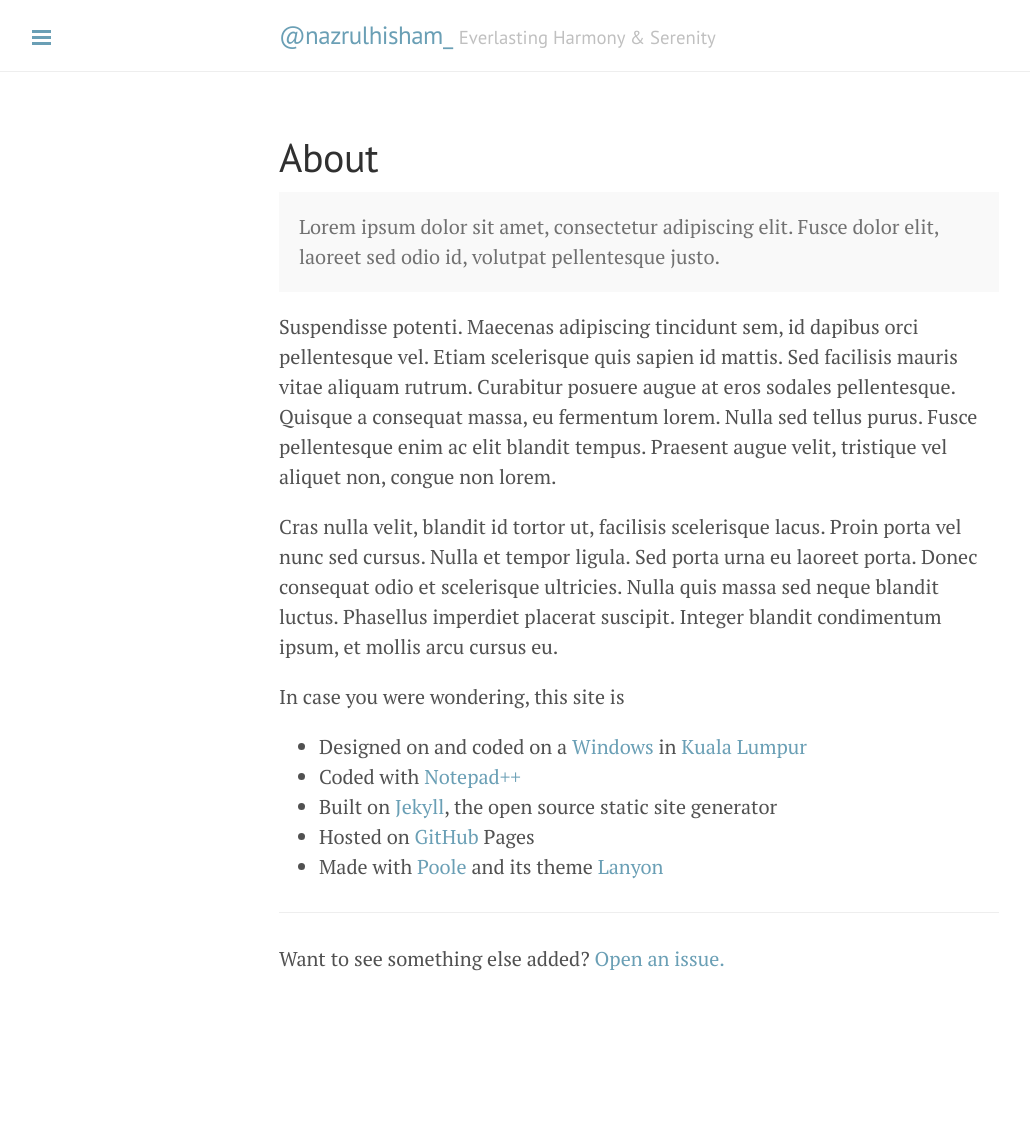
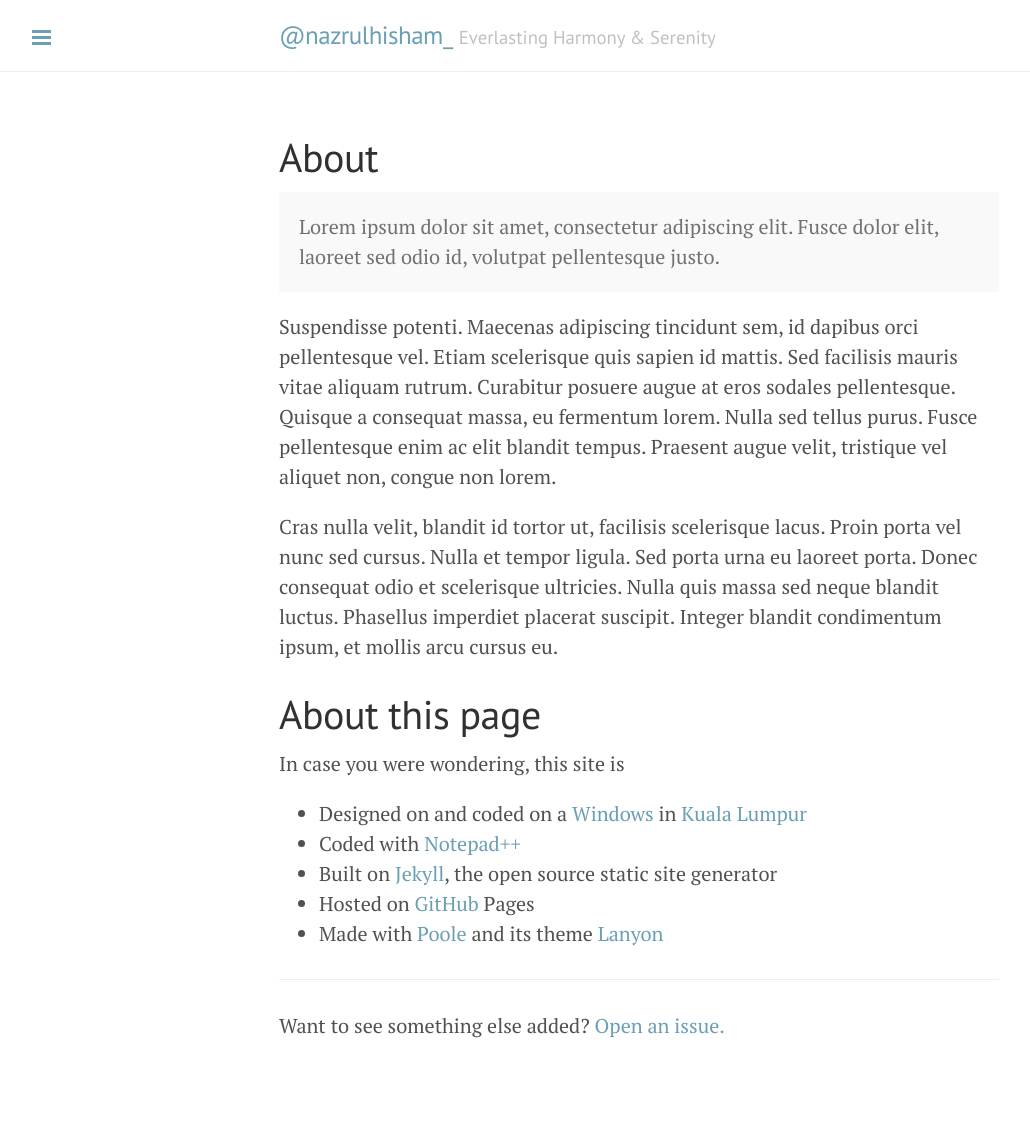
Before and after one commit to lumachroma/fantastik, a Jekyll site: the page built from about.md, in a window 1280 px wide. Shown: the whole page, without its empty margins (1-1031 px from the left). Built offline with Jekyll 4.4.1, drawn with Linux system fonts in a browser that asks for light colours; Markdown is read by kramdown in place of the engine named in the settings; comment, search, counter and statistics services are not loaded; before the commit the page ends 1054 px from its top, so only the background shows below that.

Commit message:
Update about.md

```diff
--- a/about.md
+++ b/about.md
@@ -11,6 +11,8 @@ Suspendisse potenti. Maecenas adipiscing tincidunt sem, id dapibus orci pellente
 
 Cras nulla velit, blandit id tortor ut, facilisis scelerisque lacus. Proin porta vel nunc sed cursus. Nulla et tempor ligula. Sed porta urna eu laoreet porta. Donec consequat odio et scelerisque ultricies. Nulla quis massa sed neque blandit luctus. Phasellus imperdiet placerat suscipit. Integer blandit condimentum ipsum, et mollis arcu cursus eu.
 
+# About this page
+
 In case you were wondering, this site is
 
 - Designed on and coded on a [Windows](http://windows.microsoft.com/) in [Kuala Lumpur](http://en.wikipedia.org/wiki/Kuala_Lumpur)
```
